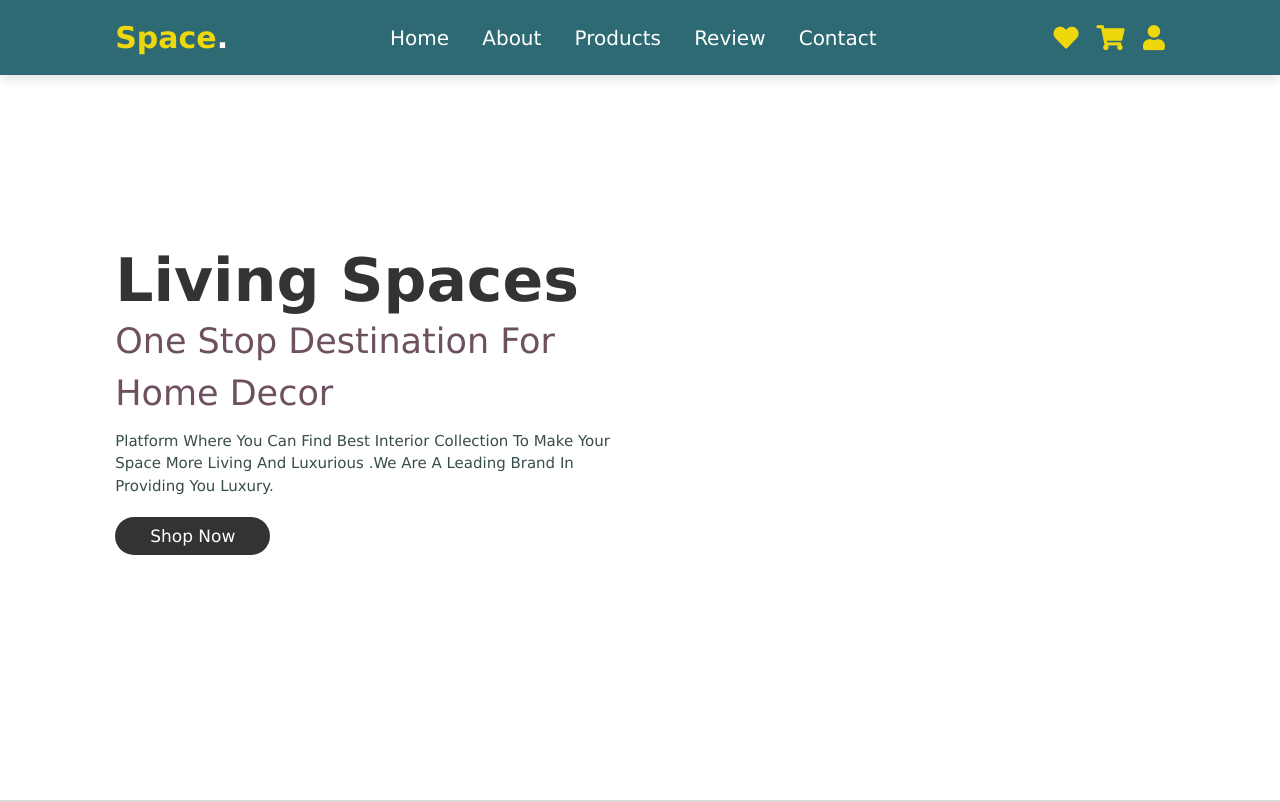
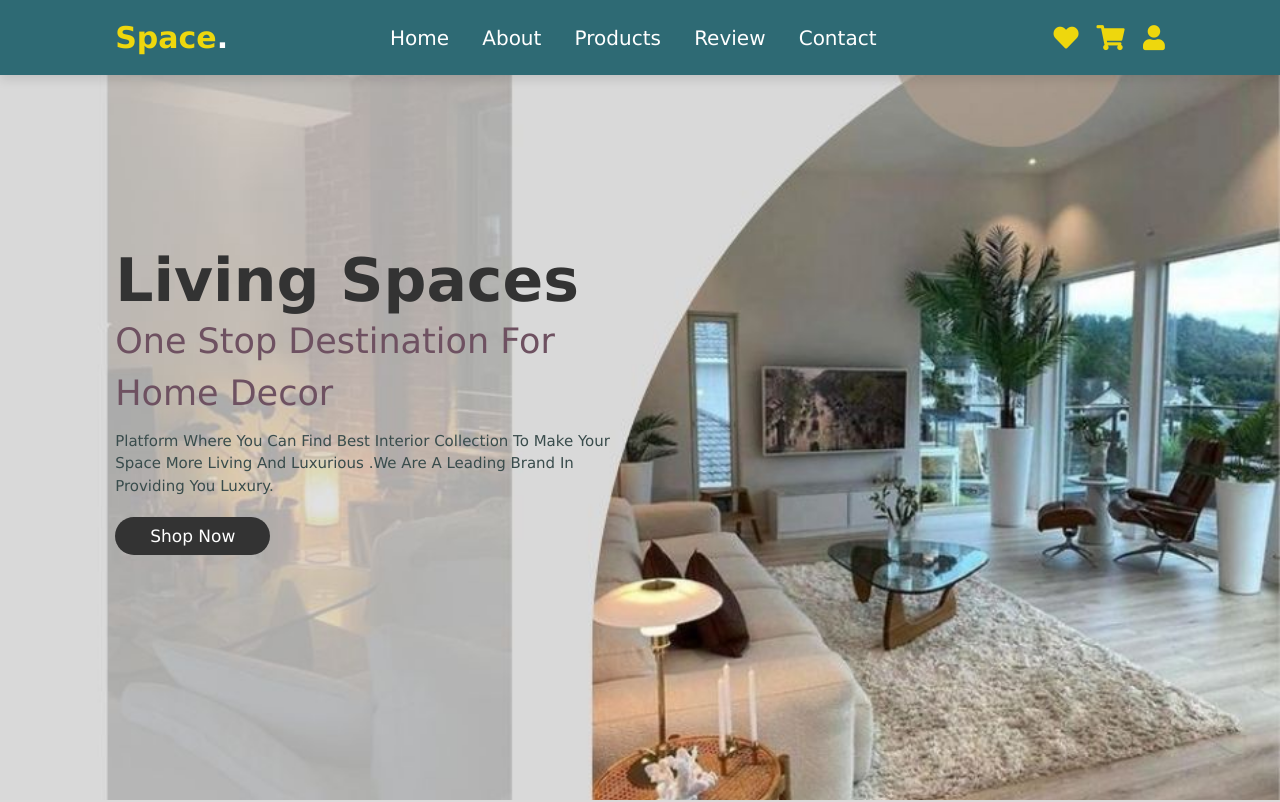
Before and after one commit to 2002sejal/interior_spaces, a plain HTML site: page index.html in a window 1280 px wide. Shown: the top 802 px of the page. Drawn offline with Linux system fonts and the light colour scheme.

Commit message:
Update style.css

```diff
--- a/style.css
+++ b/style.css
@@ -111,7 +111,7 @@ header .fa-bars{
     display: flex;
     align-items: center;
     min-height: 100vh;
-    background:url(../images/home-bg.jpg) no-repeat;
+    background:url(../home-bg.jpg) no-repeat;
     background-size:100% ,100%;
     background-position: center;
 }
```
